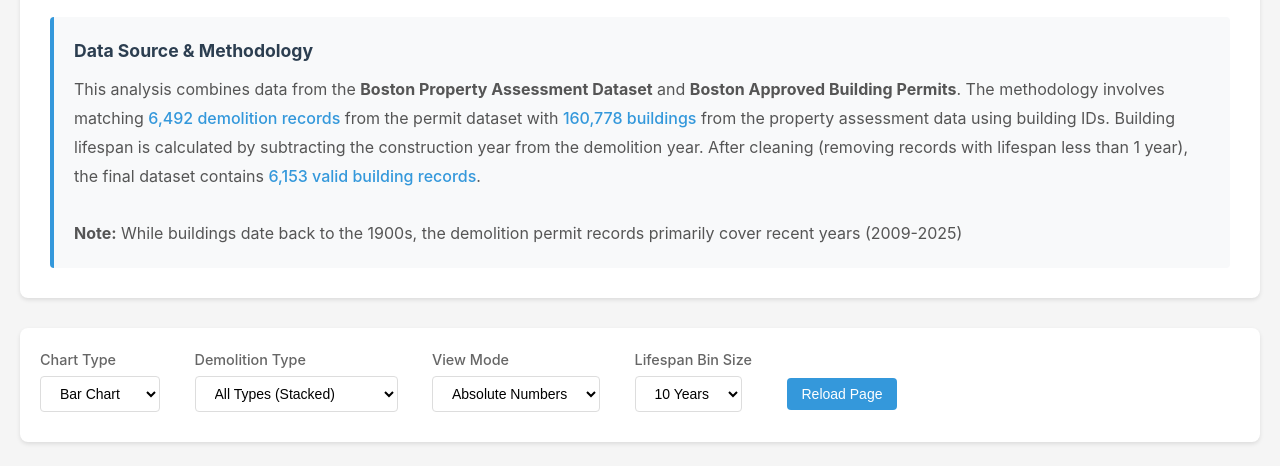
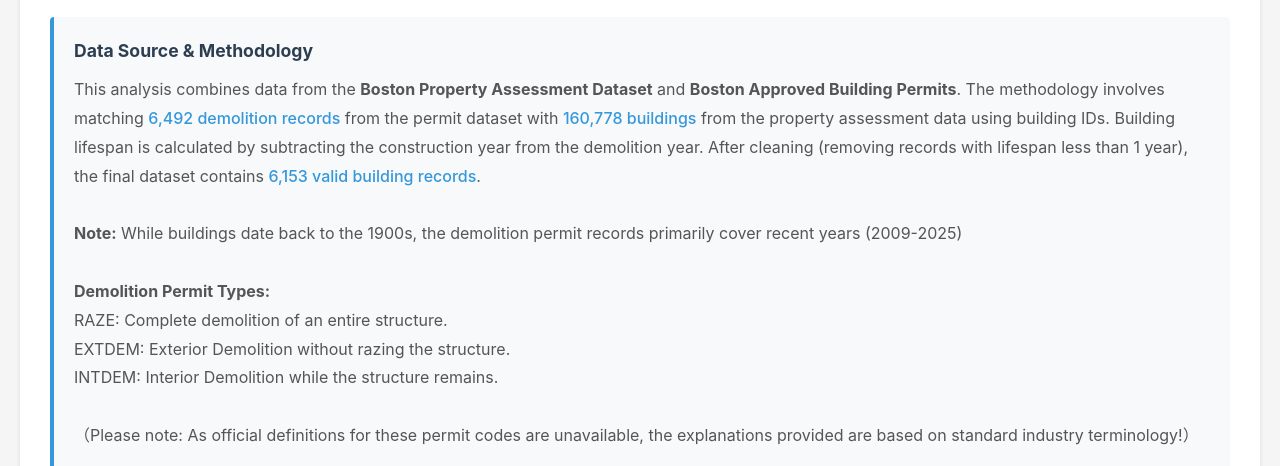
Before and after one commit to samueeelsiu/Lifespan-Boston, a plain HTML site: page index.html in a window 1280 px wide. Shown: the part 142-608 px from the top of the page. Drawn offline with nearby package versions, Linux system fonts and the light colour scheme.

Commit message:
Add files via upload

```diff
--- a/index.html
+++ b/index.html
@@ -226,6 +226,15 @@
                     <span class="stats">6,153 valid building records</span>.
                     <br><br>
                     <strong>Note:</strong> While buildings date back to the 1900s, the demolition permit records primarily cover recent years (2009-2025)
+                    <br><br>
+                </p>
+                <p>
+                    <strong>Demolition Permit Types:</strong><br>
+                    RAZE: Complete demolition of an entire structure.<br>
+                    EXTDEM: Exterior Demolition without razing the structure.<br>
+                    INTDEM: Interior Demolition while the structure remains.
+                <br><br>
+                （Please note: As official definitions for these permit codes are unavailable, the explanations provided are based on standard industry terminology!）
                 </p>
             </div>
         </div>
```
